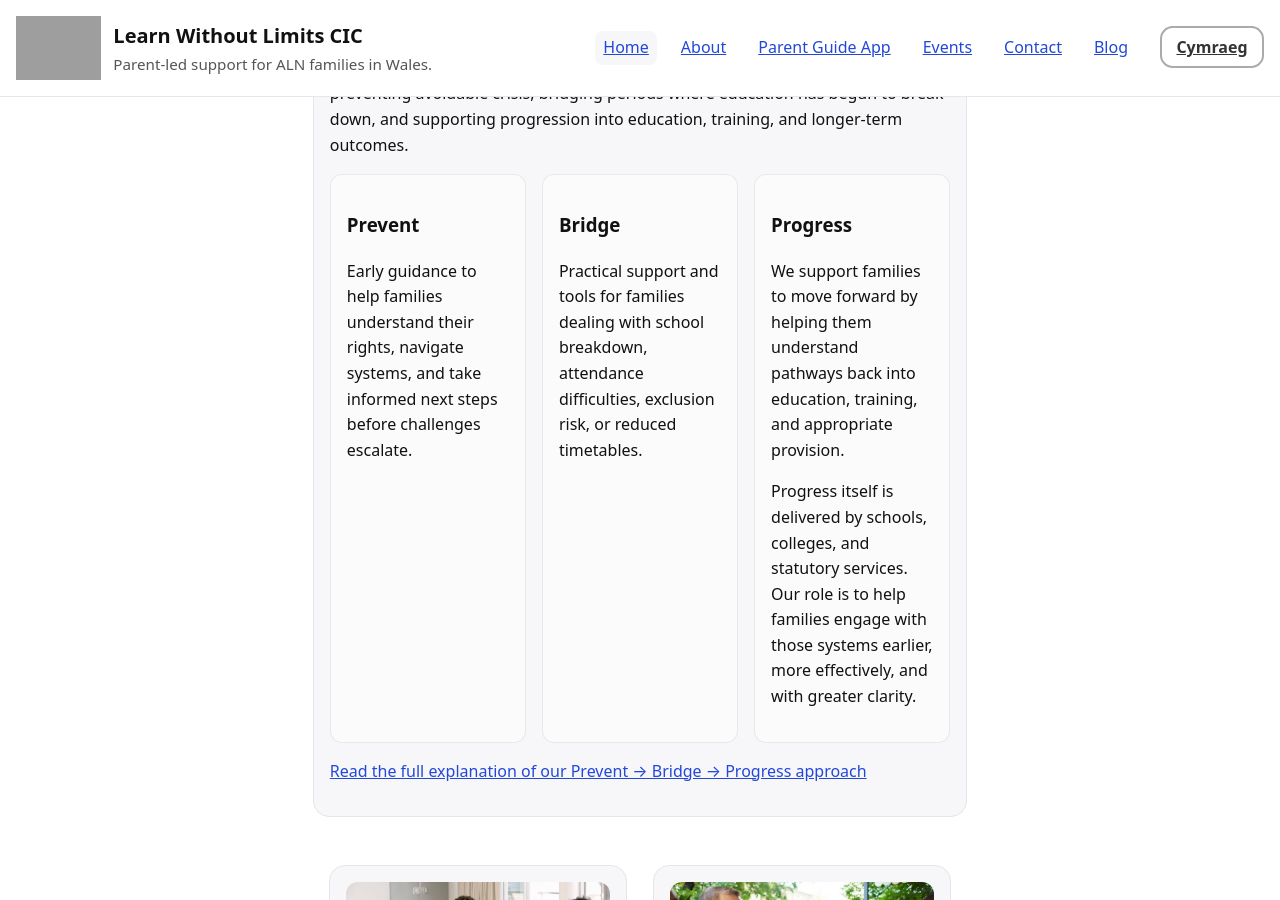
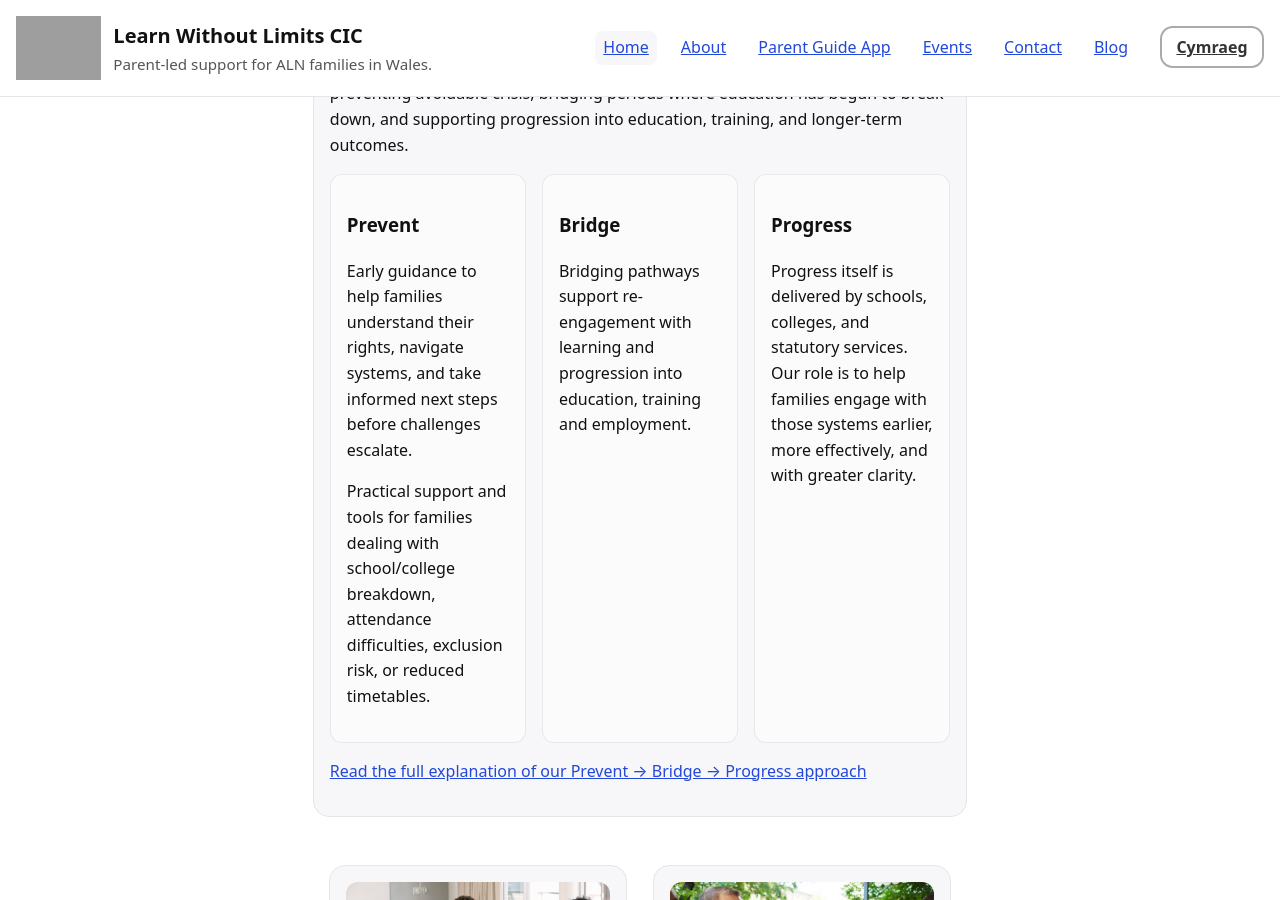
Before and after one commit to StephShobiye/learnwithoutlimitscic.github.io, a Jekyll site: the page index.en.html, which Jekyll copies as it is, in a window 1280 px wide and 900 px high, scrolled down 659 px. Built offline with Jekyll 4.4.1, drawn with Linux system fonts in a browser that asks for light colours; grey boxes are pictures that could not be loaded.

Commit message:
Update index.en.html
clarify prevent-bridge-progress wording

```diff
--- a/index.en.html
+++ b/index.en.html
@@ -337,20 +337,20 @@
               <p>
                 Early guidance to help families understand their rights, navigate systems, and take informed next steps before challenges escalate.
               </p>
+              <p>
+                Practical support and tools for families dealing with school/college breakdown, attendance difficulties, exclusion risk, or reduced timetables.
+              </p>
             </div>
 
             <div class="model-block">
               <h3>Bridge</h3>
               <p>
-                Practical support and tools for families dealing with school breakdown, attendance difficulties, exclusion risk, or reduced timetables.
+                Bridging pathways support re-engagement with learning and progression into education, training and employment.
               </p>
             </div>
 
             <div class="model-block">
               <h3>Progress</h3>
-              <p>
-                We support families to move forward by helping them understand pathways back into education, training, and appropriate provision.
-              </p>
               <p>
                 Progress itself is delivered by schools, colleges, and statutory services. Our role is to help families engage with those systems earlier, more effectively, and with greater clarity.
               </p>
```
